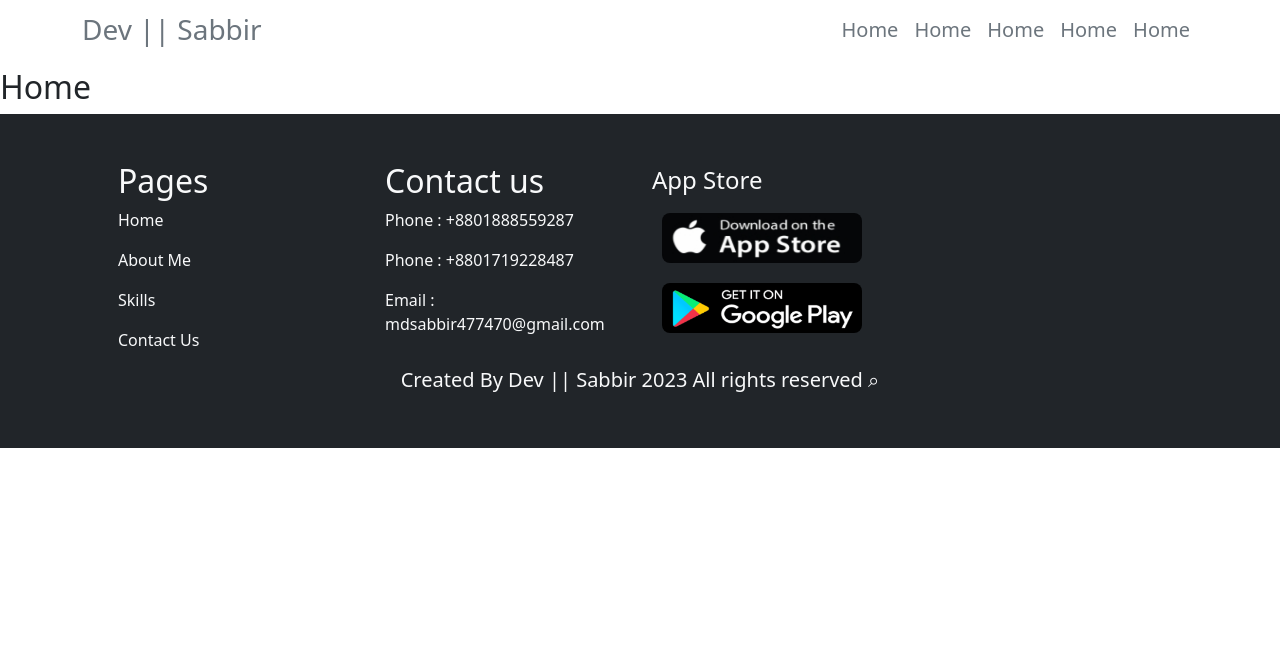
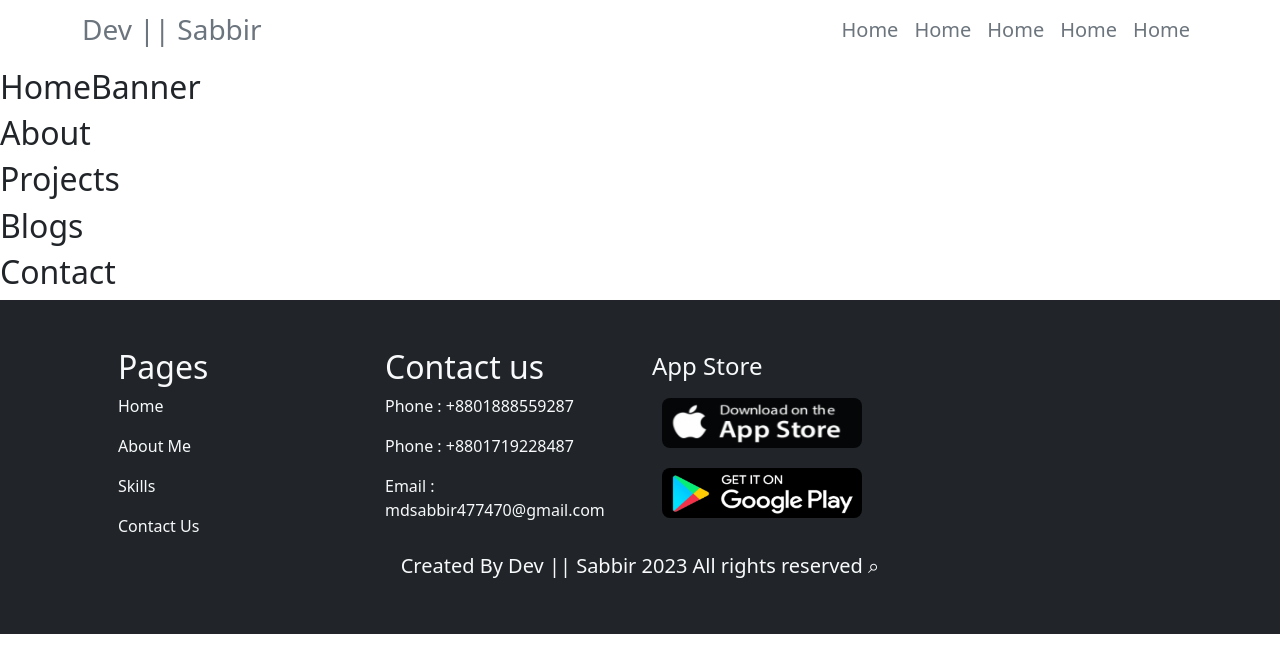
Before and after one commit to sabbirhossaindev/dev-sabbir, a React (Create React App) app: page / in a window 1280 px wide. Shown: the top 672 px of the page. Built offline with nearby package versions, Linux system fonts and the light colour scheme.

Commit message:
some added

```diff
--- /dev/null
+++ b/src/Pages/Home/Blogs/Blogs.js
@@ -0,0 +1,11 @@
+import React from 'react';
+
+const Blogs = () => {
+    return (
+        <div>
+            <h2>Blogs</h2>
+        </div>
+    );
+};
+
+export default Blogs;
--- a/src/Pages/Home/Banner/Banner.js
+++ b/src/Pages/Home/Contact/Contact.js
@@ -1,11 +1,11 @@
 import React from 'react';
 
-const Banner = () => {
+const Contact = () => {
     return (
         <div>
-            <h2>Banner</h2>
+            <h2>Contact</h2>
         </div>
     );
 };
 
-export default Banner;
+export default Contact;
--- a/src/Pages/Home/Home/Home.js
+++ b/src/Pages/Home/Home/Home.js
@@ -1,9 +1,18 @@
 import React from 'react';
+import About from '../About/About';
+import Blogs from '../Blogs/Blogs';
+import Contact from '../Contact/Contact';
+import HomeBanner from '../HomeBanner/HomeBanner';
+import Projects from '../Projects/Projects';
 
 const Home = () => {
     return (
         <div>
-            <h2>Home</h2>
+            <HomeBanner></HomeBanner>
+            <About></About>
+            <Projects></Projects>
+            <Blogs></Blogs>
+            <Contact></Contact>
         </div>
     );
 };
--- /dev/null
+++ b/src/Pages/Home/HomeBanner/HomeBanner.js
@@ -0,0 +1,11 @@
+import React from 'react';
+
+const HomeBanner = () => {
+    return (
+        <div>
+            <h2>HomeBanner</h2>
+        </div>
+    );
+};
+
+export default HomeBanner;
--- /dev/null
+++ b/src/Pages/Home/Projects/Projects.js
@@ -0,0 +1,11 @@
+import React from 'react';
+
+const Projects = () => {
+    return (
+        <div>
+            <h2>Projects</h2>
+        </div>
+    );
+};
+
+export default Projects;
```
Also changed, not shown: src/Pages/Home/About/About.js (renamed from src/Pages/About/About.js).
